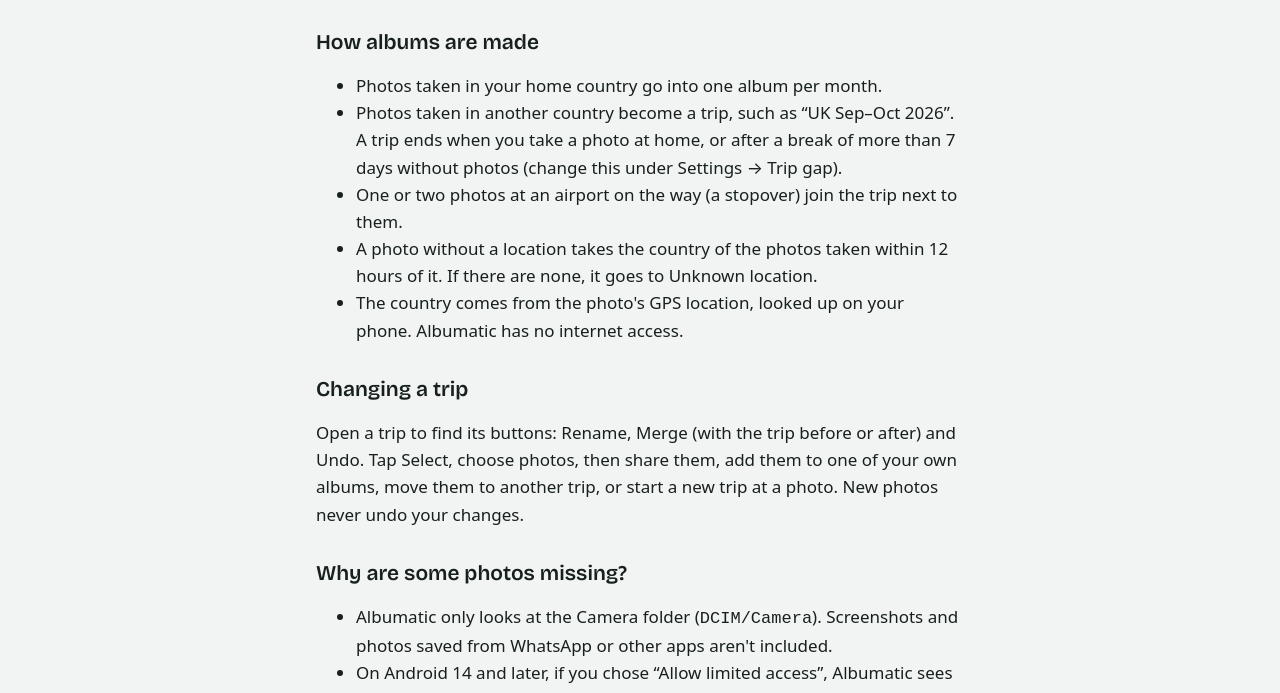
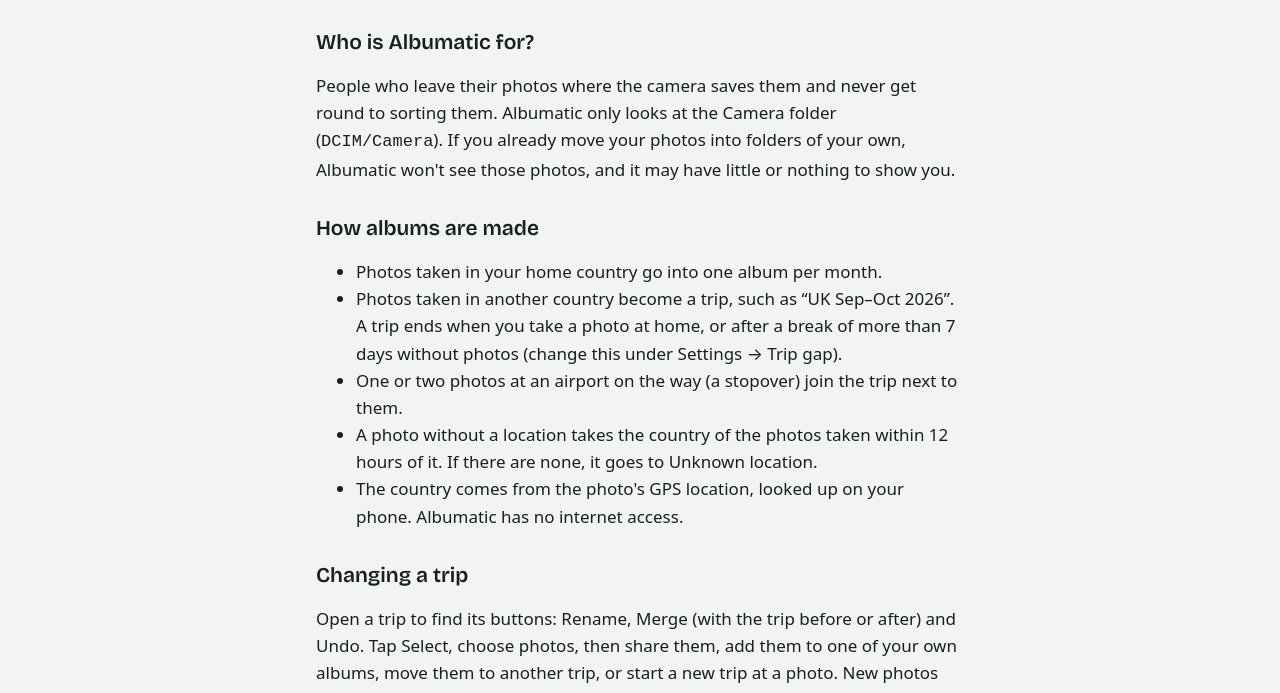
Before and after one commit to sycheng0924/albumatic-app, a plain HTML site: page index.html in a window 1280 px wide. Shown: the part 404-1097 px from the top of the page. Drawn offline with nearby package versions, Linux system fonts and the light colour scheme.

Commit message:
Help: who Albumatic is for; photos moved to other folders aren't included
Co-Authored-By: Claude Opus 5.5 <noreply@anthropic.com>

```diff
--- a/index.html
+++ b/index.html
@@ -27,6 +27,9 @@
   <main class="wrap">
     <h1>Help</h1>
 
+    <h2>Who is Albumatic for?</h2>
+    <p>People who leave their photos where the camera saves them and never get round to sorting them. Albumatic only looks at the Camera folder (<code>DCIM/Camera</code>). If you already move your photos into folders of your own, Albumatic won't see those photos, and it may have little or nothing to show you.</p>
+
     <h2>How albums are made</h2>
     <ul>
       <li>Photos taken in your home country go into one album per month.</li>
@@ -41,7 +44,7 @@
 
     <h2>Why are some photos missing?</h2>
     <ul>
-      <li>Albumatic only looks at the Camera folder (<code>DCIM/Camera</code>). Screenshots and photos saved from WhatsApp or other apps aren't included.</li>
+      <li>Albumatic only looks at the Camera folder (<code>DCIM/Camera</code>). Photos you moved into other folders (with your Gallery app, a file manager or a computer) aren't included, and neither are screenshots or photos saved from WhatsApp or other apps.</li>
       <li>On Android 14 and later, if you chose “Allow limited access”, Albumatic sees only the photos you picked. Tap “Allow all photos” on the albums screen.</li>
       <li>If trips are all in Unknown location, allow access to photo locations in Android Settings → Apps → Albumatic → Permissions → Photos and videos.</li>
     </ul>
```
